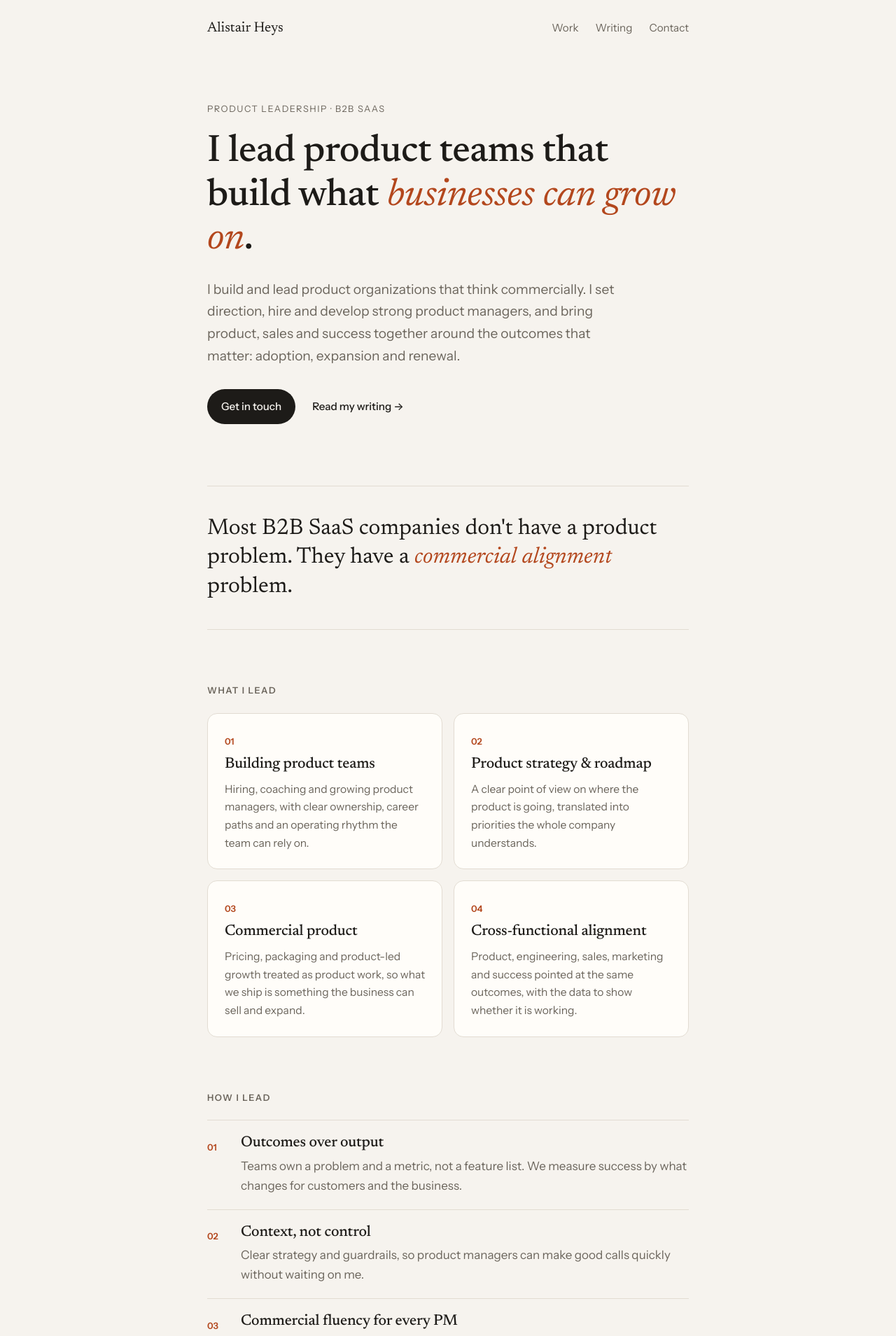
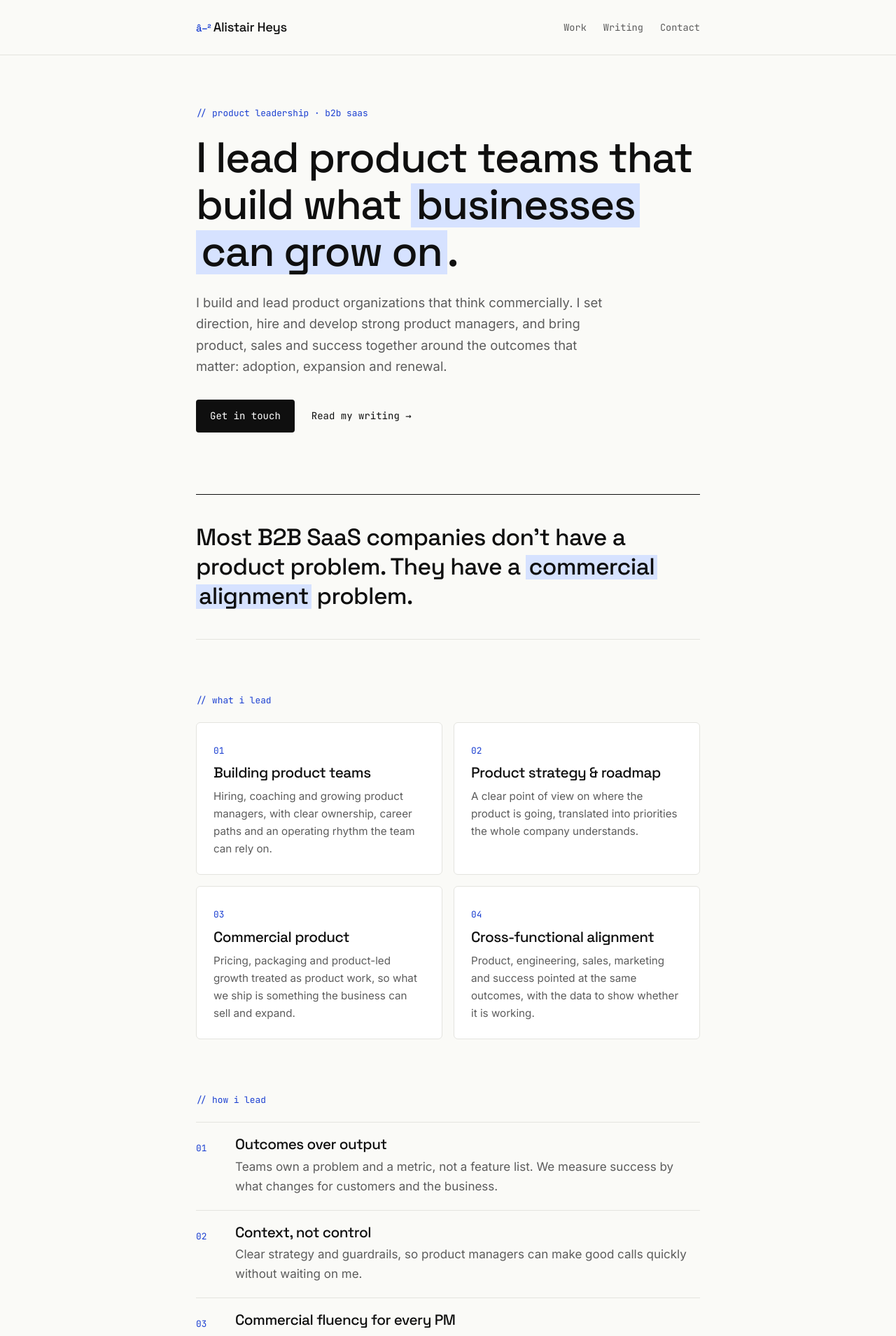
Before and after one commit to alistair-heys/alistair-heys.github.io, a Jekyll site: the page built from index.html, in a window 1280 px wide. Shown: the top 1909 px of the page at 70% size. Built offline with Jekyll 4.4.1, drawn with Linux system fonts in a browser that asks for light colours.

Commit message:
New css styles and font.

```diff
--- a/_layouts/default.html
+++ b/_layouts/default.html
@@ -7,7 +7,7 @@
   {% feed_meta %}
   <link rel="preconnect" href="https://fonts.googleapis.com">
   <link rel="preconnect" href="https://fonts.gstatic.com" crossorigin>
-  <link href="https://fonts.googleapis.com/css2?family=Newsreader:ital,opsz,wght@0,6..72,400;0,6..72,500;1,6..72,400&family=Instrument+Sans:wght@400;500;600&display=swap" rel="stylesheet">
+  <link href="https://fonts.googleapis.com/css2?family=Space+Grotesk:wght@500&family=Inter:wght@400;500&family=JetBrains+Mono:wght@400&display=swap" rel="stylesheet">
   <link rel="stylesheet" href="{{ '/assets/css/style.css' | relative_url }}">
 </head>
 <body>
--- a/assets/css/style.css
+++ b/assets/css/style.css
@@ -1,26 +1,18 @@
 /* ---------- Tokens ---------- */
 :root {
-  --bg: #f6f3ee;
-  --surface: #fffdf9;
-  --ink: #1d1b18;
-  --muted: #6b655c;
-  --rule: #e2dcd2;
-  --accent: #b3471d;     /* burnt orange */
-  --accent-ink: #fff;
-  --serif: "Newsreader", Georgia, "Times New Roman", serif;
-  --sans: "Instrument Sans", -apple-system, BlinkMacSystemFont, "Segoe UI", sans-serif;
-  --max: 46rem;
-}
-@media (prefers-color-scheme: dark) {
-  :root {
-    --bg: #161513;
-    --surface: #1e1c19;
-    --ink: #ece7df;
-    --muted: #9d968b;
-    --rule: #34312c;
-    --accent: #e8794a;
-    --accent-ink: #161513;
-  }
+  --bg: #fafaf7;
+  --surface: #ffffff;
+  --ink: #0f0f0f;
+  --muted: #5c5c5c;
+  --rule: #e4e4df;
+  --blue: #2457ff;        /* buttons, accents */
+  --blue-ink: #1a3fd1;    /* accent text on light bg */
+  --blue-soft: #d6e2ff;   /* highlighter */
+  --display: "Space Grotesk", -apple-system, BlinkMacSystemFont, "Segoe UI", sans-serif;
+  --sans: "Inter", -apple-system, BlinkMacSystemFont, "Segoe UI", sans-serif;
+  --mono: "JetBrains Mono", ui-monospace, SFMono-Regular, Menlo, monospace;
+  --max: 48rem;
+  color-scheme: light;
 }
 
 /* ---------- Base ---------- */
@@ -33,51 +25,81 @@ body {
   font: 400 1.0625rem/1.65 var(--sans);
   -webkit-font-smoothing: antialiased;
 }
+::selection { background: var(--blue-soft); color: var(--ink); }
 a { color: inherit; text-decoration-color: var(--rule); text-underline-offset: 3px; }
-a:hover { color: var(--accent); text-decoration-color: currentColor; }
+a:hover { text-decoration-color: var(--ink); }
 .wrap { max-width: var(--max); margin: 0 auto; padding: 0 1.5rem; }
-h1, h2, h3 { font-family: var(--serif); font-weight: 500; line-height: 1.15; margin: 0; letter-spacing: -0.01em; }
-.hero em, .thesis em { font-style: italic; color: var(--accent); }
+h1, h2, h3 { font-family: var(--display); font-weight: 500; line-height: 1.1; margin: 0; letter-spacing: -0.025em; }
+
+/* Lime highlighter on key phrases */
+.hero em, .thesis em {
+  font-style: normal;
+  background: linear-gradient(transparent 12%, var(--blue-soft) 12%, var(--blue-soft) 92%, transparent 92%);
+  padding: 0 0.12em;
+  -webkit-box-decoration-break: clone;
+  box-decoration-break: clone;
+}
 
 /* ---------- Header / footer ---------- */
-.site-header { padding: 1.5rem 0; }
-.header-inner { display: flex; justify-content: space-between; align-items: baseline; gap: 1rem; }
-.wordmark { font-family: var(--serif); font-size: 1.25rem; text-decoration: none; }
-nav { display: flex; gap: 1.5rem; font-size: 0.95rem; }
+.site-header { padding: 1.5rem 0; border-bottom: 1px solid var(--rule); }
+.header-inner { display: flex; justify-content: space-between; align-items: center; gap: 1rem; }
+.wordmark { font-family: var(--display); font-weight: 500; font-size: 1.15rem; letter-spacing: -0.02em; text-decoration: none; }
+.wordmark::before { content: "â–² "; color: var(--blue-ink); font-size: 0.8em; }
+nav { display: flex; gap: 1.5rem; font-family: var(--mono); font-size: 0.85rem; }
 nav a { text-decoration: none; color: var(--muted); }
 nav a:hover, nav a[aria-current] { color: var(--ink); }
 
-.site-footer { border-top: 1px solid var(--rule); margin-top: 5rem; padding: 2rem 0 3rem; color: var(--muted); font-size: 0.875rem; }
+.site-footer { border-top: 1px solid var(--rule); margin-top: 5rem; padding: 2rem 0 3rem; color: var(--muted); font-family: var(--mono); font-size: 0.8rem; }
 .footer-inner { display: flex; justify-content: space-between; flex-wrap: wrap; gap: 1rem; }
 .footer-inner a { margin-left: 1.25rem; text-decoration: none; }
 .footer-inner a:first-child { margin-left: 0; }
+.footer-inner a:hover { color: var(--ink); }
 
 /* ---------- Shared bits ---------- */
-.eyebrow { font-size: 0.8rem; letter-spacing: 0.12em; text-transform: uppercase; color: var(--muted); margin: 0 0 1.25rem; }
+.eyebrow, .section-label {
+  font-family: var(--mono); font-size: 0.8rem; font-weight: 400;
+  letter-spacing: 0; text-transform: lowercase; color: var(--blue-ink);
+  margin: 0 0 1.25rem;
+}
+.eyebrow::before, .section-label::before { content: "// "; }
+.section-label { margin-bottom: 1.5rem; }
 .cta { display: flex; align-items: center; gap: 1.5rem; flex-wrap: wrap; margin-top: 2rem; }
 .btn {
-  display: inline-block; background: var(--ink); color: var(--bg);
-  padding: 0.75rem 1.25rem; border-radius: 999px; text-decoration: none; font-weight: 500; font-size: 0.95rem;
+  display: inline-block; background: var(--ink); color: #fff;
+  padding: 0.75rem 1.25rem; border-radius: 4px; text-decoration: none;
+  font-family: var(--mono); font-size: 0.875rem;
+  transition: background .15s, color .15s;
 }
-.btn:hover { background: var(--accent); color: var(--accent-ink); }
-.link { font-weight: 500; text-decoration: none; font-size: 0.95rem; }
+.btn:hover { background: var(--blue); color: #fff; }
+.link { font-family: var(--mono); font-size: 0.875rem; text-decoration: none; }
+.link:hover { text-decoration: underline; }
 .section { margin-top: 5rem; }
-.section-label { font-family: var(--sans); font-size: 0.8rem; font-weight: 600; letter-spacing: 0.12em; text-transform: uppercase; color: var(--muted); margin-bottom: 1.5rem; }
 .section-head { display: flex; justify-content: space-between; align-items: baseline; }
 
 /* ---------- Home ---------- */
-.hero { padding: 4rem 0 1rem; }
-.hero h1 { font-size: clamp(2.2rem, 6vw, 3.4rem); }
-.lede { font-size: 1.2rem; color: var(--muted); max-width: 38rem; margin: 1.5rem 0 0; }
+.hero { padding: 4.5rem 0 1rem; }
+.hero h1 { font-size: clamp(2.4rem, 6.5vw, 3.8rem); }
+.lede { font-size: 1.15rem; color: var(--muted); max-width: 38rem; margin: 1.5rem 0 0; }
 
-.thesis { margin-top: 4.5rem; border-top: 1px solid var(--rule); border-bottom: 1px solid var(--rule); padding: 2.5rem 0; }
-.thesis blockquote { margin: 0; font-family: var(--serif); font-size: clamp(1.5rem, 3.6vw, 2rem); line-height: 1.3; }
+.thesis { margin-top: 4.5rem; padding: 2.5rem 0; border-top: 1px solid var(--ink); border-bottom: 1px solid var(--rule); }
+.thesis blockquote { margin: 0; font-family: var(--display); font-weight: 500; letter-spacing: -0.02em; font-size: clamp(1.5rem, 3.6vw, 2.1rem); line-height: 1.25; }
 
 .grid { display: grid; grid-template-columns: repeat(2, 1fr); gap: 1rem; }
-.card { background: var(--surface); border: 1px solid var(--rule); border-radius: 14px; padding: 1.5rem; }
-.card .num { font-size: 0.8rem; color: var(--accent); font-weight: 600; }
-.card h3 { font-size: 1.35rem; margin: 0.5rem 0 0.6rem; }
-.card p { margin: 0; color: var(--muted); font-size: 0.975rem; }
+.card {
+  background: var(--surface); border: 1px solid var(--rule); border-radius: 6px; padding: 1.5rem;
+  transition: border-color .15s, transform .15s;
+}
+.card:hover { border-color: var(--ink); transform: translateY(-2px); }
+.card .num { font-family: var(--mono); font-size: 0.8rem; color: var(--blue-ink); }
+.card h3 { font-size: 1.3rem; margin: 0.5rem 0 0.6rem; }
+.card p { margin: 0; color: var(--muted); font-size: 0.95rem; }
+
+.principles { list-style: none; margin: 0; padding: 0; counter-reset: p; }
+.principles li { counter-increment: p; display: grid; grid-template-columns: 3.5rem 1fr; padding: 1.25rem 0; border-bottom: 1px solid var(--rule); }
+.principles li:first-child { border-top: 1px solid var(--rule); }
+.principles li::before { content: "0" counter(p); grid-row: span 2; color: var(--blue-ink); font-family: var(--mono); font-size: 0.8rem; padding-top: 0.35rem; }
+.principles h3 { font-size: 1.3rem; }
+.principles p { margin: 0.35rem 0 0; color: var(--muted); }
 
 .timeline { list-style: none; padding: 0; margin: 0; }
 .timeline li {
@@ -87,49 +109,47 @@ nav a:hover, nav a[aria-current] { color: var(--ink); }
 .timeline li:first-child { border-top: 1px solid var(--rule); }
 .timeline .role { font-weight: 500; }
 .timeline .org { color: var(--muted); grid-row: 2; }
-.timeline .when { color: var(--muted); font-size: 0.9rem; grid-row: 1 / span 2; grid-column: 2; align-self: center; }
+.timeline .when { color: var(--muted); font-family: var(--mono); font-size: 0.8rem; grid-row: 1 / span 2; grid-column: 2; align-self: center; }
 
-.contact { background: var(--surface); border: 1px solid var(--rule); border-radius: 18px; padding: 2.5rem; }
-.contact h2 { font-size: 2.2rem; }
-.contact p { color: var(--muted); margin: 0.75rem 0 0; }
-
-.principles { list-style: none; margin: 0; padding: 0; counter-reset: p; }
-.principles li { counter-increment: p; display: grid; grid-template-columns: 3rem 1fr; padding: 1.25rem 0; border-bottom: 1px solid var(--rule); }
-.principles li:first-child { border-top: 1px solid var(--rule); }
-.principles li::before { content: "0" counter(p); grid-row: span 2; color: var(--accent); font-weight: 600; font-size: 0.8rem; padding-top: 0.45rem; }
-.principles h3 { font-size: 1.35rem; }
-.principles p { margin: 0.35rem 0 0; color: var(--muted); }
+.contact { background: var(--ink); color: #f2f2f2; border-radius: 8px; padding: 2.5rem; }
+.contact h2 { font-size: 2.4rem; }
+.contact p { color: #a8a8a8; margin: 0.75rem 0 0; }
+.contact .btn { background: var(--blue); color: #fff; }
+.contact .btn:hover { background: #fff; color: var(--ink); }
+.contact .link { color: #f2f2f2; }
 
 /* ---------- Blog list ---------- */
 .page-head { padding: 4rem 0 2.5rem; }
-.page-head h1 { font-size: clamp(2rem, 5vw, 2.8rem); }
+.page-head h1 { font-size: clamp(2.2rem, 5.5vw, 3.2rem); }
 .post-list { list-style: none; margin: 0; padding: 0; }
 .post-list li { border-bottom: 1px solid var(--rule); }
 .post-list li:first-child { border-top: 1px solid var(--rule); }
-.post-list a { display: grid; grid-template-columns: 7.5rem 1fr; column-gap: 1.5rem; padding: 1.25rem 0; text-decoration: none; }
-.post-list time { color: var(--muted); font-size: 0.875rem; padding-top: 0.3rem; }
-.post-title { font-family: var(--serif); font-size: 1.35rem; line-height: 1.25; }
+.post-list a { display: grid; grid-template-columns: 8rem 1fr; column-gap: 1.5rem; padding: 1.25rem 0; text-decoration: none; }
+.post-list time { color: var(--muted); font-family: var(--mono); font-size: 0.8rem; padding-top: 0.35rem; }
+.post-title { font-family: var(--display); font-weight: 500; letter-spacing: -0.02em; font-size: 1.3rem; line-height: 1.25; }
 .post-desc { grid-column: 2; color: var(--muted); font-size: 0.95rem; margin-top: 0.25rem; }
-.post-list a:hover .post-title { color: var(--accent); }
+.post-list a:hover .post-title { color: var(--blue); }
 
 /* ---------- Post ---------- */
 .post-header { padding: 3rem 0 2rem; border-bottom: 1px solid var(--rule); margin-bottom: 2.5rem; }
-.back { font-size: 0.9rem; color: var(--muted); text-decoration: none; }
-.post-header h1 { font-size: clamp(2.1rem, 5.5vw, 3rem); margin-top: 1.5rem; }
-.dek { font-size: 1.2rem; color: var(--muted); margin: 1rem 0 0; }
-.meta { font-size: 0.875rem; color: var(--muted); margin: 1.25rem 0 0; }
+.back { font-family: var(--mono); font-size: 0.85rem; color: var(--muted); text-decoration: none; }
+.back:hover { color: var(--ink); }
+.post-header h1 { font-size: clamp(2.2rem, 5.5vw, 3.2rem); margin-top: 1.5rem; }
+.dek { font-size: 1.15rem; color: var(--muted); margin: 1rem 0 0; }
+.meta { font-family: var(--mono); font-size: 0.8rem; color: var(--muted); margin: 1.25rem 0 0; }
 
-.prose { font-family: var(--serif); font-size: 1.2rem; line-height: 1.7; }
+.prose { font-size: 1.1rem; line-height: 1.75; }
 .prose h2 { font-size: 1.6rem; margin: 2.5rem 0 0.75rem; }
 .prose h3 { font-size: 1.3rem; margin: 2rem 0 0.5rem; }
 .prose p, .prose ul, .prose ol { margin: 0 0 1.25rem; }
-.prose a { text-decoration-color: var(--accent); }
-.prose blockquote { margin: 2rem 0; padding-left: 1.25rem; border-left: 3px solid var(--accent); font-style: italic; }
-.prose code { font-size: 0.85em; background: var(--surface); border: 1px solid var(--rule); padding: 0.1em 0.35em; border-radius: 5px; }
-.prose pre { background: var(--surface); border: 1px solid var(--rule); padding: 1rem; border-radius: 10px; overflow-x: auto; font-size: 0.85rem; }
-.prose pre code { border: 0; padding: 0; background: none; }
-.prose img { max-width: 100%; border-radius: 10px; }
-.about .prose { font-size: 1.15rem; }
+.prose a { text-decoration-color: var(--blue-ink); text-decoration-thickness: 2px; }
+.prose a:hover { color: var(--blue); }
+.prose blockquote { margin: 2rem 0; padding: 0.25rem 0 0.25rem 1.25rem; border-left: 4px solid var(--blue); font-family: var(--display); font-size: 1.25rem; letter-spacing: -0.01em; }
+.prose code { font-family: var(--mono); font-size: 0.85em; background: #f0f0ea; padding: 0.1em 0.35em; border-radius: 4px; }
+.prose pre { background: var(--ink); color: #f2f2f2; padding: 1rem; border-radius: 6px; overflow-x: auto; font-size: 0.85rem; }
+.prose pre code { background: none; padding: 0; color: inherit; }
+.prose img { max-width: 100%; border-radius: 6px; }
+.about .prose { font-size: 1.1rem; }
 .post-footer { margin-top: 3rem; padding-top: 1.5rem; border-top: 1px solid var(--rule); color: var(--muted); font-size: 0.95rem; }
 
 /* ---------- Small screens ---------- */
```
